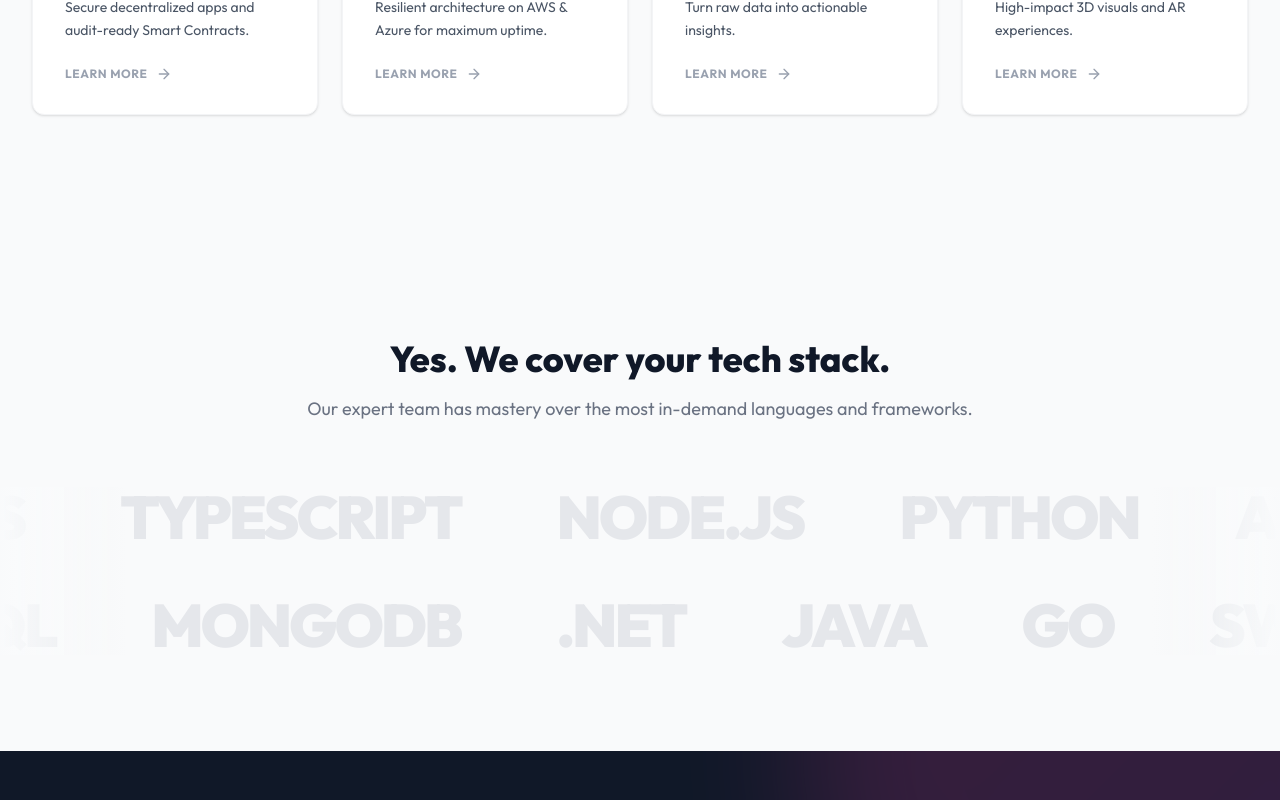
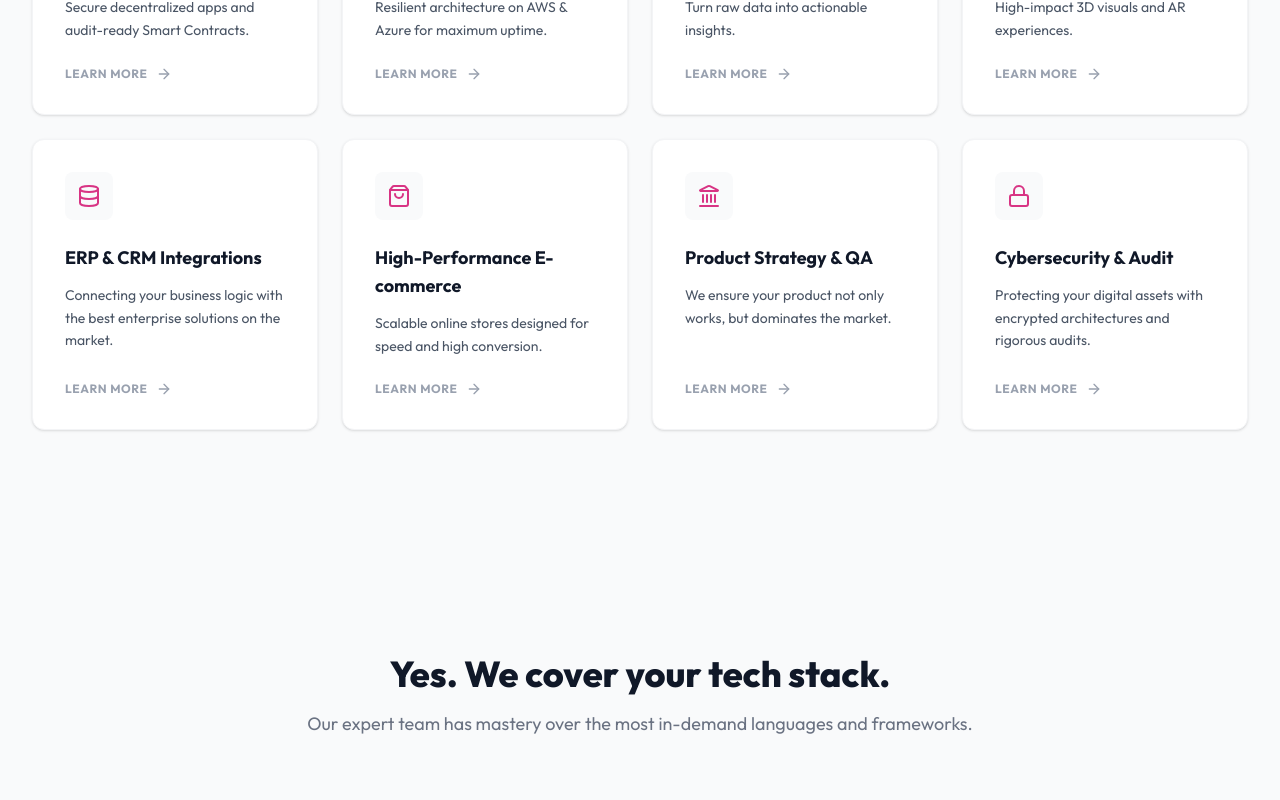
Before and after one commit to dibrand-dev/dibrand-redesign, a Next.js app: page /en in a window 1280 px wide. Shown: the part 1880-2680 px from the top of the page. Built offline with nearby package versions, Linux system fonts and the light colour scheme; no server answers; the database is empty.

Commit message:
feat: expand 'Our Solutions' section with 4 new items and icons

```diff
--- a/components/home/ServicesGrid.tsx
+++ b/components/home/ServicesGrid.tsx
@@ -1,4 +1,5 @@
-import { Users, Rocket, Brain, MousePointerClick, Shield, Cloud, PieChart, Boxes, ArrowRight } from 'lucide-react';
+import { Users, Rocket, Brain, MousePointerClick, Shield, Cloud, PieChart, Boxes, ArrowRight, Database, ShoppingBag, Landmark, Lock } from 'lucide-react';
+
 import Link from 'next/link';
 
 interface ServicesGridProps {
@@ -18,7 +19,11 @@ const iconMap = [
     Shield,              // Blockchain Solutions
     Cloud,               // Cloud & DevOps
     PieChart,            // Data & BI
-    Boxes                // Immersive Tech
+    Boxes,               // Immersive Tech
+    Database,            // ERP & CRM
+    ShoppingBag,         // E-commerce
+    Landmark,            // Strategy & QA
+    Lock                 // Cybersecurity
 ];
 
 export default function ServicesGrid({ dict }: ServicesGridProps) {
--- a/dictionaries/en.json
+++ b/dictionaries/en.json
@@ -77,6 +77,22 @@
                 {
                     "title": "Immersive Tech",
                     "desc": "High-impact 3D visuals and AR experiences."
+                },
+                {
+                    "title": "ERP & CRM Integrations",
+                    "desc": "Connecting your business logic with the best enterprise solutions on the market."
+                },
+                {
+                    "title": "High-Performance E-commerce",
+                    "desc": "Scalable online stores designed for speed and high conversion."
+                },
+                {
+                    "title": "Product Strategy & QA",
+                    "desc": "We ensure your product not only works, but dominates the market."
+                },
+                {
+                    "title": "Cybersecurity & Audit",
+                    "desc": "Protecting your digital assets with encrypted architectures and rigorous audits."
                 }
             ]
         },
--- a/dictionaries/es.json
+++ b/dictionaries/es.json
@@ -77,6 +77,22 @@
                 {
                     "title": "Tecnologías Inmersivas",
                     "desc": "Visuales 3D de alto impacto y experiencias de RA."
+                },
+                {
+                    "title": "Integraciones ERP y CRM",
+                    "desc": "Conectamos tu lógica de negocio con las mejores soluciones empresariales del mercado."
+                },
+                {
+                    "title": "E-commerce de Alto Rendimiento",
+                    "desc": "Tiendas online escalables diseñadas para velocidad y alta conversión."
+                },
+                {
+                    "title": "Estrategia de Producto y QA",
+                    "desc": "Aseguramos que tu producto no solo funcione, sino que domine el mercado."
+                },
+                {
+                    "title": "Ciberseguridad y Auditoría",
+                    "desc": "Protegemos tus activos digitales con arquitecturas cifradas y auditorías rigurosas."
                 }
             ]
         },
```
